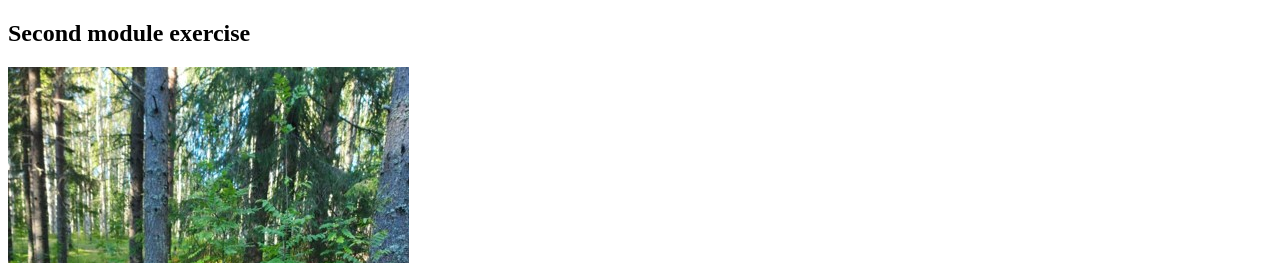
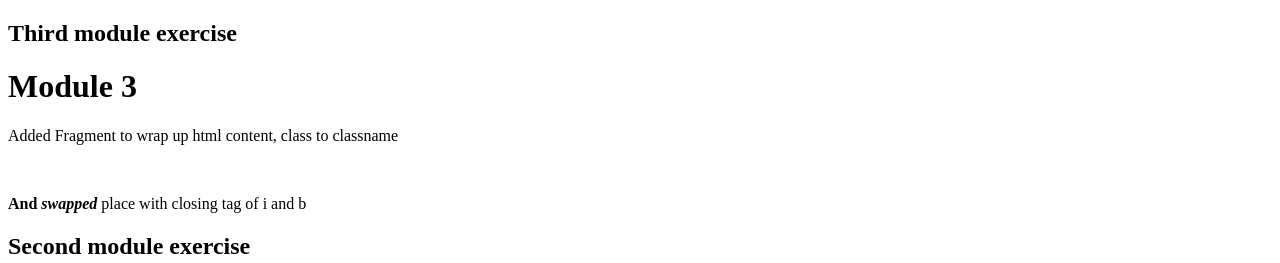
Before and after one commit to Jari1980/FirstComponent, a React (Vite) app: page / in a window 1280 px wide. Shown: the top 263 px of the page. Built offline with nearby package versions, Linux system fonts and the light colour scheme.

Commit message:
module 3 done

```diff
--- /dev/null
+++ b/src/exercise31.jsx
@@ -0,0 +1,16 @@
+
+
+export default function Exercise31() {
+    return (
+        <>
+      <div class="intro">
+        <h1>Module 3</h1>
+      </div>
+      <p className="summary">
+        Added Fragment to wrap up html content, class to classname</p>
+        <br />
+        <p><b>And <i>swapped</i></b> place with closing tag of i and b
+      </p>
+      </>
+    );
+  }
--- a/src/main.jsx
+++ b/src/main.jsx
@@ -1,5 +1,7 @@
 import { StrictMode } from 'react'
 import { createRoot } from 'react-dom/client'
+//Third exercise
+import Exercise31 from './exercise31.jsx'
 //Second exercise
 import Exercise21Gal from './exercise21Gal.jsx'
 import Exercise21Pro from './exercise21Pro.jsx'
@@ -12,6 +14,8 @@ import Exercise4 from './exercise4.jsx'
 
 createRoot(document.getElementById('root')).render(
   <StrictMode>
+    <h2>Third module exercise</h2>
+    <Exercise31 />
     <h2>Second module exercise</h2>
     <Exercise21Pro />
     <Exercise21Gal />
```
